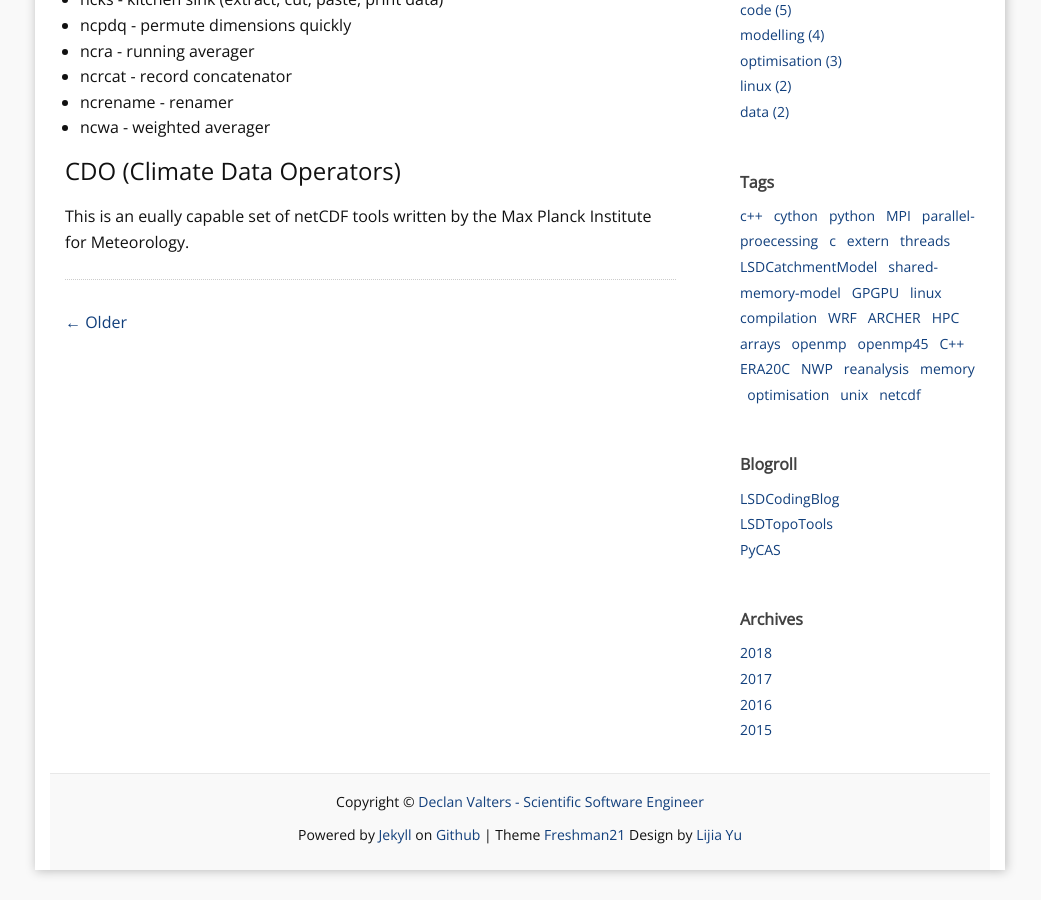
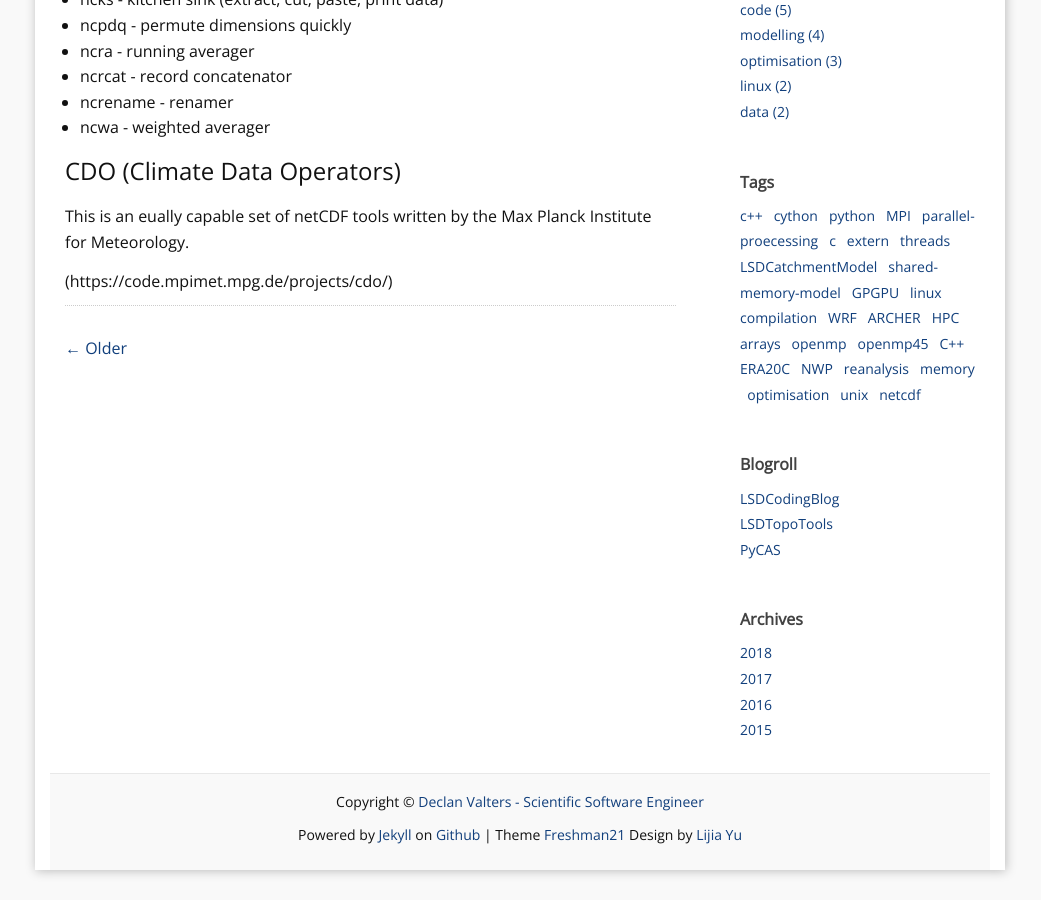
Before and after one commit to dvalters/dvalters.github.io, a Jekyll site: the page built from _posts/2018-01-16-NetCDF-merging.markdown, in a window 1280 px wide and 900 px high, scrolled down 1120 px. Shown: the whole window, without its empty margins (120-1161 px from the left). Built offline with Jekyll 4.4.1, drawn with Linux system fonts in a browser that asks for light colours; comment, search, counter and statistics services are not loaded.

Commit message:
Fixing hyperlink

```diff
--- a/_posts/2018-01-16-NetCDF-merging.markdown
+++ b/_posts/2018-01-16-NetCDF-merging.markdown
@@ -46,4 +46,4 @@ The NCO utilities are
 
 This is an eually capable set of netCDF tools written by the Max Planck Institute for Meteorology.
 
-[](https://code.mpimet.mpg.de/projects/cdo/)
+(https://code.mpimet.mpg.de/projects/cdo/)
```
